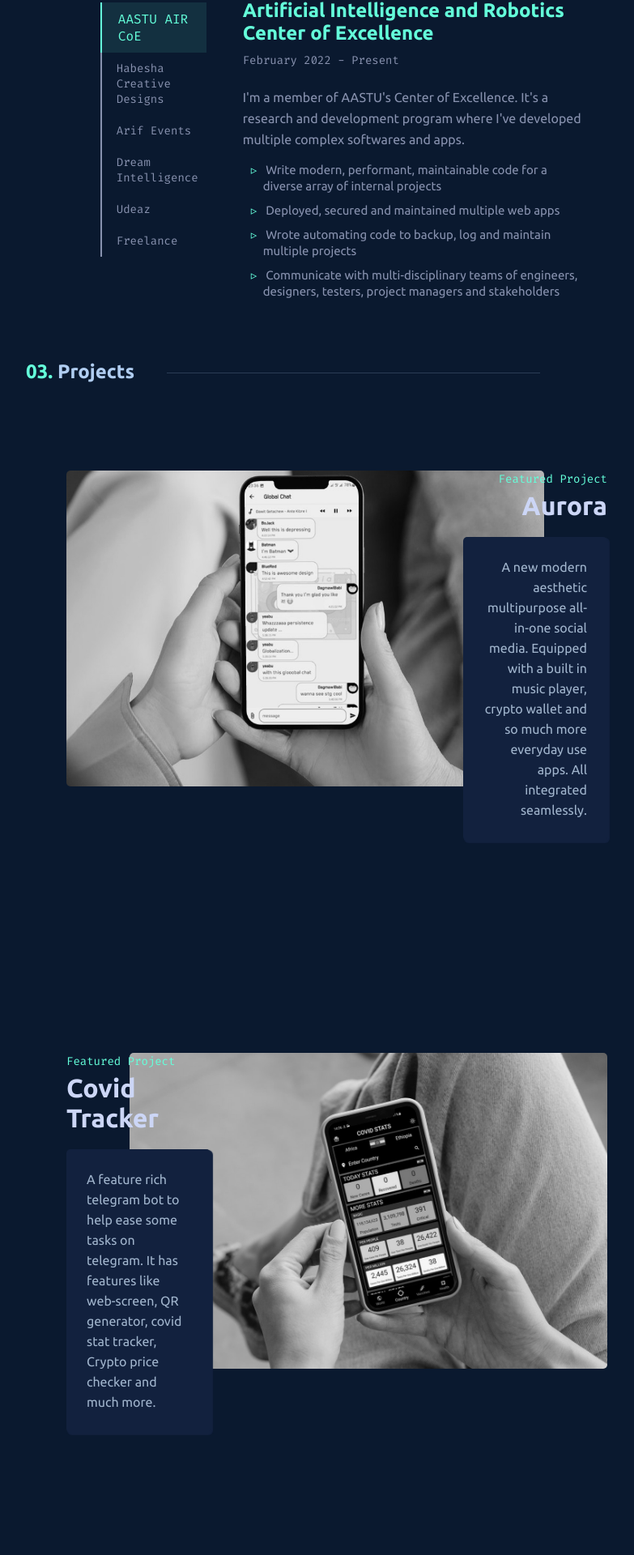
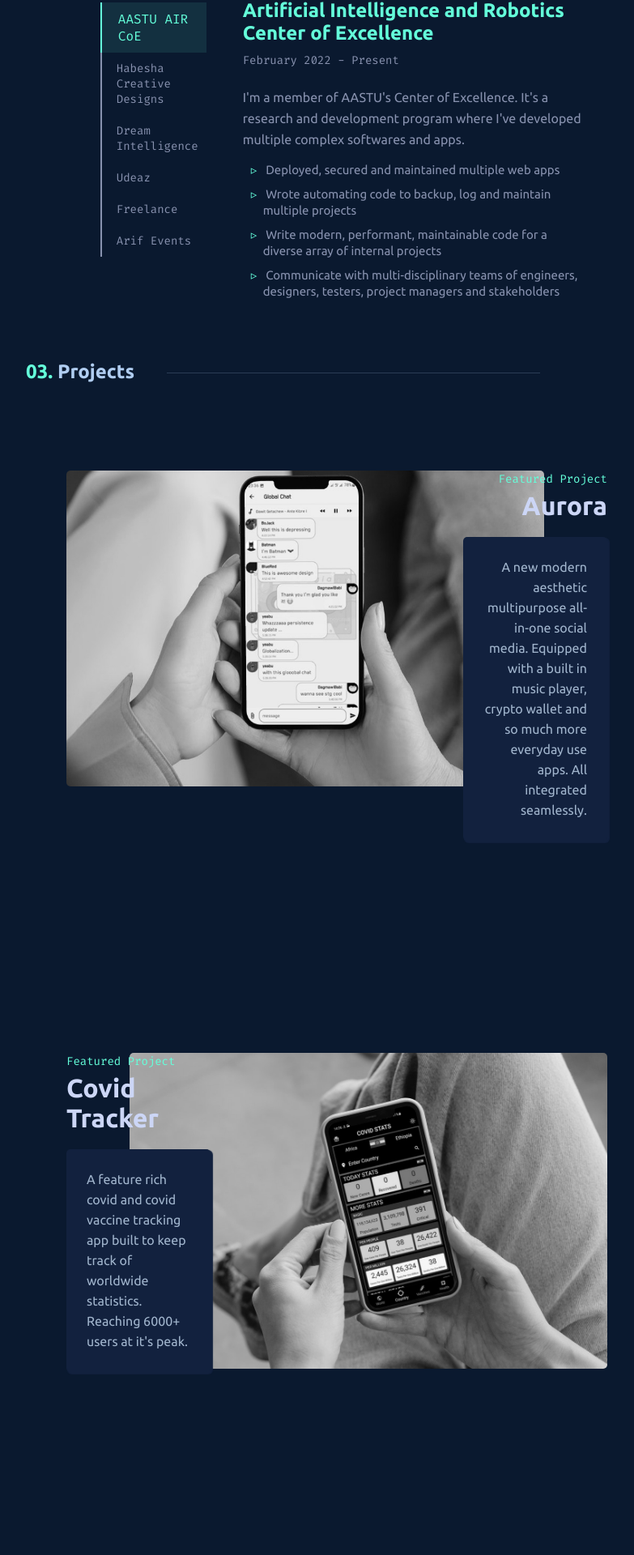
Before and after one commit to dagmawibabi/portfolio, a React (Create React App) app: page / in a window 1280 px wide. Shown: the part 1835-3755 px from the top of the page at 81% size, without its empty margins (224-1007 px from the left). Built offline with nearby package versions, Linux system fonts and the light colour scheme.

Commit message:
portfolio complete

```diff
--- a/src/components/AboutMe.js
+++ b/src/components/AboutMe.js
@@ -13,9 +13,9 @@ export const AboutMe = () => {
                     </p>
                     <br></br>
                     <p>
-                        Fast-forward to today, and I’ve had the privilege of working at an
-                        <span className='linkText'> <a href='https://ArifEvents.com' target='_blank' rel='noreferrer'> event organizing company </a> </span> ,
-                        <span className='linkText'> <a href='https://AblazeLabs.com' target='_blank' rel='noreferrer'> multiple start-ups </a> </span> ,
+                        Fast-forward to today, and I’ve had the privilege of working at multiple start ups,
+                        an <span className='linkText'> <a href='https://ArifEvents.com' target='_blank' rel='noreferrer'> event organizing company </a> </span> ,
+                        {/* <span className='linkText'> <a href='https://AblazeLabs.com' target='_blank' rel='noreferrer'> multiple start-ups </a> </span> , */}
                         <span className='linkText'> <a href='https://twitter.com/MoF_Ethiopia' target='_blank' rel='noreferrer'> a huge corporation </a> </span> ,
                         and a
                         <span className='linkText'> <a href='https://dagmawibabi.github.io/DigitalArtsClub/index.html' target='_blank' rel='noreferrer'> student-led design club </a> </span>
--- a/src/components/Experience.js
+++ b/src/components/Experience.js
@@ -10,9 +10,9 @@ export const Experience = () => {
             duration: 'February 2022 - Present',
             details: "I'm a member of AASTU's Center of Excellence. It's a research and development program where I've developed multiple complex softwares and apps.",
             list: [
-                "Write modern, performant, maintainable code for a diverse array of internal projects",
                 "Deployed, secured and maintained multiple web apps",
                 "Wrote automating code to backup, log and maintain multiple projects",
+                "Write modern, performant, maintainable code for a diverse array of internal projects",
                 "Communicate with multi-disciplinary teams of engineers, designers, testers, project managers and stakeholders",
             ]
         },
@@ -23,10 +23,53 @@ export const Experience = () => {
             duration: 'October 2020 - Present',
             details: "I'm the CTO and fullstack engineer at an Ethiopian based design studio. I've set, managed and run the technical direction for multiple product developments.",
             list: [
+                "Communicate technology strategy to partners and investors",
                 "Align technology-related decisions with the company's goals",
+                "Built and deployed MVPs and tech solutions for clients and internal teams",
                 "Developed, implemented, managed and evaluated the company's technology resources",
-                "Communicate technology strategy to partners and investors",
-                "Built and deployed MVPs and tech solutions for clients and internal teams"
+            ]
+        },
+        {
+            tab: 'Dream Intelligence',
+            role: 'Founder and CEO',
+            tabTitle: 'Dream Intelligence',
+            duration: 'November 2018 - Present',
+            details: "I've founded and i'm running my own technology solutions company which has helped bring a great line of incredible and complex products and services to the world. I'm running all aspects of business and working to expand and enrich my company.",
+            list: [
+                "Handle day to day business and technology directions",
+                "Architected and implemented multiple products and solutions",
+                "Prototyped and demoed multiple MVPs for a eHealth company",
+                "Offer a great line of products to help ease life and solve problems",
+                "Communicated with business partners, investors, and stakeholders on visions and goals of the company and products",
+                "Collaborated and partnered with multiple start ups and companies to bring real world problem solving services and products",
+            ]
+        },
+        {
+            tab: 'Udeaz',
+            role: 'Co-founder and CTO',
+            tabTitle: 'Udeaz',
+            duration: 'March - June 2020',
+            details: "I've co-founded and spearheaded a startup company that provides a platform for youth entrepreneurs to educate, incubate and launch their products and services to the world.",
+            list: [
+                "Planned and devised the start up's business strategy",
+                "Managed and oversaw the start up's technology resources",
+                "Developed and shipped highly interactive web applications",
+                "Handled promotions, outreach and marketing for the start up's brand",
+            ]
+        },
+        {
+            tab: 'Freelance',
+            role: 'Web and Mobile App Developer',
+            tabTitle: 'Freelance',
+            duration: '2018 - 2021 ',
+            details: "I've freelanced on the side for multiple years. I've learnt and developed multiple technologies and projects. I've worked with several startups and clients to create products that solve real-world problems.",
+            list: [
+                "Worked on lots of contract-based projects",
+                "System analysis and modeling for multiple clients and projects",
+                "Specification and Requirements engineering for a ride hauling company",
+                "Interfaced with clients on a weekly basis, providing technological expertise",
+                "Helped solidify a brand direction for a graphic design and animations studio",
+                "Developed, secured, deployed and maintained multiple web and mobile apps for multiple startup companies",
             ]
         },
         {
@@ -36,44 +79,10 @@ export const Experience = () => {
             duration: 'July - September 2019',
             details: "I've interned at this amazing event organizing and managing tech company that taught me so much about start up business running, event planning and project management.",
             list: [
+                "Worked closely with the CEO to learn about product branding and business management",
+                "Worked with the company's marketing team to create and manage event marketing campaigns",
                 "Worked closely with developers and management team to develop and document smaller features on the company's website",
-                "Worked with the company's marketing team to create and manage event marketing campaigns",
-                "Worked closely with the CEO to learn about product branding and business management"
             ]
-        },
-        {
-            tab: 'Dream Intelligence',
-            role: 'Founder and CEO',
-            tabTitle: 'Dream Intelligence',
-            duration: 'November 2018 - Present',
-            details: "3. I enjoy creating tech solutions to my daily problems. My interest in software development started back in 2013 when I accidentally stumbled upon a batch programming ebook in one of my harddrives — turns out there's so much you could do on a black & white terminal!",
-            list: [
-                'Developed and shipped highly interactive web applications',
-                'List Item 8',
-                'List Item 7',
-                'List Item 6'
-            ]
-        },
-        {
-            tab: 'Udeaz',
-            role: 'Co-Founder and CTO',
-            tabTitle: 'Udeaz',
-            duration: 'March - June 2020',
-            details: "I've co-founded and spearheaded a startup company that provides a platform for youth entrepreneurs to educate, incubate and launch their products and services to the world.",
-            list: [
-                'Developed and shipped highly interactive web applications',
-                'List Item 8',
-                'List Item 7',
-                'List Item 6'
-            ]
-        },
-        {
-            tab: 'Freelance',
-            role: 'Founder and CEO',
-            tabTitle: 'Dream Intelligence',
-            duration: 'November 2018 - Present',
-            details: "3. I enjoy creating tech solutions to my daily problems. My interest in software development started back in 2013 when I accidentally stumbled upon a batch programming ebook in one of my harddrives — turns out there's so much you could do on a black & white terminal!",
-            list: ['Developed and shipped highly interactive web applications', 'List Item 8', 'List Item 7', 'List Item 6']
         },
     ]
     const [curTabContent, setCurTab] = useState(0);
--- a/src/components/Footer.js
+++ b/src/components/Footer.js
@@ -38,7 +38,8 @@ export const Footer = () => {
                 <div className='verticalLine'></div>
             </div>
             <div className='footerRemark'>
-                <p> {/* Designed by <span className='linkText'> Brittany Chiang </span> and */ } Built by Dagmawi Babi </p>
+                <p> Designed by Brittany Chiang</p>
+                <p> Built by Dagmawi Babi </p>
                 <p> { Date().substring(0, 16) } </p>
             </div>
             <div className='email'>
--- a/src/components/Projects.js
+++ b/src/components/Projects.js
@@ -10,15 +10,15 @@ export const Projects = () => {
             projectTitle: 'Aurora',
             projectDescription: 'A new modern aesthetic multipurpose all-in-one social media. Equipped with a built in music player, crypto wallet and so much more everyday use apps. All integrated seamlessly.',
             projectTechStack: ['Flutter', 'NodeJS', 'Express', 'MongoDB', 'Mongoose', 'Hive', 'Wave'],
-            githubRepo: 'https://github.com/dagmawibabi/portfolio',
-            otherLink: 'https://tmdb-dagmawibabi.vercel.app/'
+            githubRepo: 'https://github.com/dagmawibabi/New-Social',
+            otherLink: 'https://t.me/DreamIntelligence/143'
         },
         {
             projectImage: require('../assets/projects/CovidTracker.jpg'),
             projectTitle: 'Covid Tracker',
-            projectDescription: 'A feature rich telegram bot to help ease some tasks on telegram. It has features like web-screen, QR generator, covid stat tracker, Crypto price checker and much more.',
-            projectTechStack: ['NodeJS', 'Telegram Bot API', 'Dicebear Avatars', 'Coingecko API'],
-            githubRepo: 'https://github.com/dagmawibabi/portfolio',
+            projectDescription: "A feature rich covid and covid vaccine tracking app built to keep track of worldwide statistics. Reaching 6000+ users at it's peak.",
+            projectTechStack: ['Flutter', 'Disease.sh API', 'Firebase', 'Cloud Firestore'],
+            githubRepo: 'https://github.com/dagmawibabi/CovidTracker',
             otherLink: 'https://t.me/DreamIntelligence/63'
         },
         {
@@ -26,72 +26,72 @@ export const Projects = () => {
             projectTitle: 'Out Of Pocket',
             projectDescription: 'An aesthetic minimal expense tracker helping you manage your budget along with expenses. It has graphs to visualize your spending and much more helpful features.',
             projectTechStack: ['Flutter', 'Hive', 'Flutter Icons', 'Flutter Draw Graphs'],
-            githubRepo: 'https://github.com/dagmawibabi/portfolio',
-            otherLink: 'https://tmdb-dagmawibabi.vercel.app/'
+            githubRepo: 'https://github.com/dagmawibabi/OutOfPocket',
+            otherLink: 'https://t.me/DreamIntelligence/152'
         },
         {
             projectImage: require('../assets/projects/MenenArts.jpg'),
             projectTitle: 'Menen Arts',
             projectDescription: 'A fashion illustration app rich with essential features to design, color, and export custom fashion clothings along with lots of presets to get your design started. Made for Menen Arts Start Up.',
             projectTechStack: ['Flutter', 'Painter', 'Intl', 'AdMob', 'Font Awesome', 'IonIcons'],
-            githubRepo: 'https://github.com/dagmawibabi/portfolio',
-            otherLink: 'https://tmdb-dagmawibabi.vercel.app/'
+            githubRepo: ' ',
+            otherLink: 'https://play.google.com/store/apps/details?id=com.menenartsapp.menenarts'
         },
         {
             projectImage: require('../assets/projects/Jacosta.jpg'),
             projectTitle: 'Jacosta Bot',
             projectDescription: 'A feature rich telegram bot to help ease some tasks on telegram. It has features like web-screen, QR generator, covid stat tracker, Crypto price checker and much more.',
             projectTechStack: ['NodeJS', 'Telegram Bot API', 'Dicebear Avatars', 'Coingecko API'],
-            githubRepo: 'https://github.com/dagmawibabi/portfolio',
-            otherLink: 'https://tmdb-dagmawibabi.vercel.app/'
+            githubRepo: 'https://github.com/dagmawibabi/jacosta',
+            otherLink: 'https://t.me/im_jacosta_bot'
         },
         {
             projectImage: require('../assets/projects/DoloresAbernathy.jpg'),
             projectTitle: 'Dolores Abernathy',
-            projectDescription: 'A feature rich telegram bot to help ease some tasks on telegram. It has features like web-screen, QR generator, covid stat tracker, Crypto price checker and much more.',
-            projectTechStack: ['NodeJS', 'Telegram Bot API', 'Dicebear Avatars', 'Coingecko API'],
-            githubRepo: 'https://github.com/dagmawibabi/portfolio',
+            projectDescription: "An automated telegram channel that's entirely run by a bot. The bot curates, manages and posts content from around the internet at random intervals automatically.",
+            projectTechStack: ['NodeJS', 'Telegram Bot API', 'Reddit Open API', 'Cron Jobs'],
+            githubRepo: 'https://github.com/dagmawibabi/DoloresAbernathy',
             otherLink: 'https://t.me/DoloresAbernathy7'
         },
         {
             projectImage: require('../assets/projects/EthioDatasets.png'),
             projectTitle: 'EthioDatasets',
-            projectDescription: 'A new modern aesthetic multipurpose all-in-one social media. Equipped with a built in music player, crypto wallet and so much more everyday use apps. All integrated seamlessly.',
-            projectTechStack: ['ReactJS', 'React Hooks', 'TMDB API', 'Vercel'],
+            projectDescription: 'A secure complex data collection, organization and visualization web tool. Utilizing hierarchial data relationships and multiple user schemas with notifications & automatic backups for the Ethiopian Government.',
+            projectTechStack: ['NodeJS', 'MongoDB', 'Mongoose', 'NodeMailer', 'Bcrypt', 'Cors', 'JWT'],
             githubRepo: ' ',
             otherLink: ' '
         },
         {
             projectImage: require('../assets/projects/WordsOfStrangers.png'),
             projectTitle: 'Words Of Strangers',
-            projectDescription: 'A new modern aesthetic multipurpose all-in-one social media. Equipped with a built in music player, crypto wallet and so much more everyday use apps. All integrated seamlessly.',
+            projectDescription: 'An open-source, anonymous news feed web app helping strangers speak their mind with complete freedom of speech.',
             projectTechStack: ['ReactJS', 'NodeJS', 'Express', 'MongoDB', 'Mongoose', 'Vercel'],
-            githubRepo: 'https://github.com/dagmawibabi/portfolio',
-            otherLink: 'https://tmdb-dagmawibabi.vercel.app/'
+            githubRepo: 'https://github.com/dagmawibabi/wallOfTexts',
+            otherLink: 'https://wall-of-texts-dagmawibabi.vercel.app/'
         },
         {
             projectImage: require('../assets/projects/TMDB.png'),
             projectTitle: 'The Movie Database',
-            projectDescription: 'A new modern aesthetic multipurpose all-in-one social media. Equipped with a built in music player, crypto wallet and so much more everyday use apps. All integrated seamlessly.',
+            projectDescription: 'A modern designed aesthetic trending movie and series browsing web app. It presents daily and weekly trending movies along with descriptions and details about them.',
             projectTechStack: ['ReactJS', 'React Hooks', 'TMDB API', 'Vercel'],
-            githubRepo: 'https://github.com/dagmawibabi/portfolio',
+            githubRepo: 'https://github.com/dagmawibabi/TMDB',
             otherLink: 'https://tmdb-dagmawibabi.vercel.app/'
         },
         {
             projectImage: require('../assets/projects/BoxSimulation.jpg'),
             projectTitle: 'Boxes Simulation',
-            projectDescription: 'A fashion illustration app rich with essential features to design, color, and export custom fashion clothings along with lots of presets to get your design started. Made for Menen Arts Start Up.',
-            projectTechStack: ['Flutter', 'NodeJS', 'MongoDB'],
-            githubRepo: 'https://github.com/dagmawibabi/portfolio',
-            otherLink: 'https://tmdb-dagmawibabi.vercel.app/'
+            projectDescription: 'A computer and mobile simulation, simulating the physics of hundreds of boxes in a 3D environment all moving and interacting on their own. It has a built in physics stats visualizer and camera switcher.',
+            projectTechStack: ['Unity', 'Unity Terrain Editor', 'Unity Android ', 'AI|ML'],
+            githubRepo: ' ',
+            otherLink: 'https://t.me/DreamIntelligence/155'
         },
         {
             projectImage: require('../assets/projects/IAmNinja.jpg'),
             projectTitle: 'I Am Ninja',
             projectDescription: 'A zombie killing 2D survival game built using my own game engine. Complete with animations, music, sounds and randomly spawning zombies out to get your brain.',
             projectTechStack: ['Python', 'Eunoia'],
-            githubRepo: 'https://github.com/dagmawibabi/portfolio',
-            otherLink: 'https://tmdb-dagmawibabi.vercel.app/'
+            githubRepo: 'https://github.com/dagmawibabi/IAmNinja',
+            otherLink: 'https://t.me/DreamIntelligence/128'
         },
     ]
     let folderProjects = [
@@ -120,12 +120,20 @@ export const Projects = () => {
             otherLink: 'https://t.me/DreamIntelligence/87'
         },
         {
+            // projectImage: require('../assets/projects/MenenArts.png'),
+            projectTitle: 'Eunoia',
+            projectDescription: 'A 2D game engine built on top of pygame. With features like sound, animation and particle system.',
+            projectTechStack: ['Python', 'Pygame'],
+            githubRepo: 'https://github.com/dagmawibabi/PythonGameEngine',
+            otherLink: ''
+        },
+        {
             // projectImage: require('../assets/projects/Jacosta.png'),
             projectTitle: 'Beautiful OS',
-            projectDescription: 'A feature rich telegram bot to help ease some tasks on telegram. It has features like web-screen, QR generator, covid stat tracker, Crypto price checker and much more.',
-            projectTechStack: ['Flutter', 'NodeJS', 'MongoDB'],
-            githubRepo: 'https://github.com/dagmawibabi/portfolio',
-            otherLink: 'https://tmdb-dagmawibabi.vercel.app/'
+            projectDescription: 'An headless minimal operating system complete with a lock screen, folder system, profile page and music player and a simple personal assistant.',
+            projectTechStack: ['Electron', 'Python', 'C++'],
+            githubRepo: 'https://github.com/dagmawibabi/beautifulelectronsurface',
+            otherLink: ''
         },
         {
             // projectImage: require('../assets/projects/MenenArts.png'),
@@ -134,14 +142,6 @@ export const Projects = () => {
             projectTechStack: ['Flutter', 'QR Scanner'],
             githubRepo: 'https://github.com/dagmawibabi/CryptoExchangeWallet',
             otherLink: 'https://t.me/DreamIntelligence/117'
-        },
-        {
-            // projectImage: require('../assets/projects/MenenArts.png'),
-            projectTitle: 'Eunoia',
-            projectDescription: 'A 2D game engine built on top of pygame. With features like sound, animation and particle system.',
-            projectTechStack: ['Python', 'Pygame'],
-            githubRepo: 'https://github.com/dagmawibabi/PythonGameEngine',
-            otherLink: ' '
         },
 
     ]
@@ -171,6 +171,12 @@ export const Projects = () => {
                     }
                 </div>
             </div>
+            <div style={{display: 'flex', justifyContent: 'center', marginTop: '100px'}}>
+                <a href='https://github.com/dagmawibabi?tab=repositories' target='_blank' rel='noreferrer'>
+                    <button className='outlinedBtn cta'> Check out more projects </button>
+                </a>
+            </div>
+
         </div>
     );
 }
```
Also changed, not shown: 7 other files (tests, documents, lock files or other folders).
